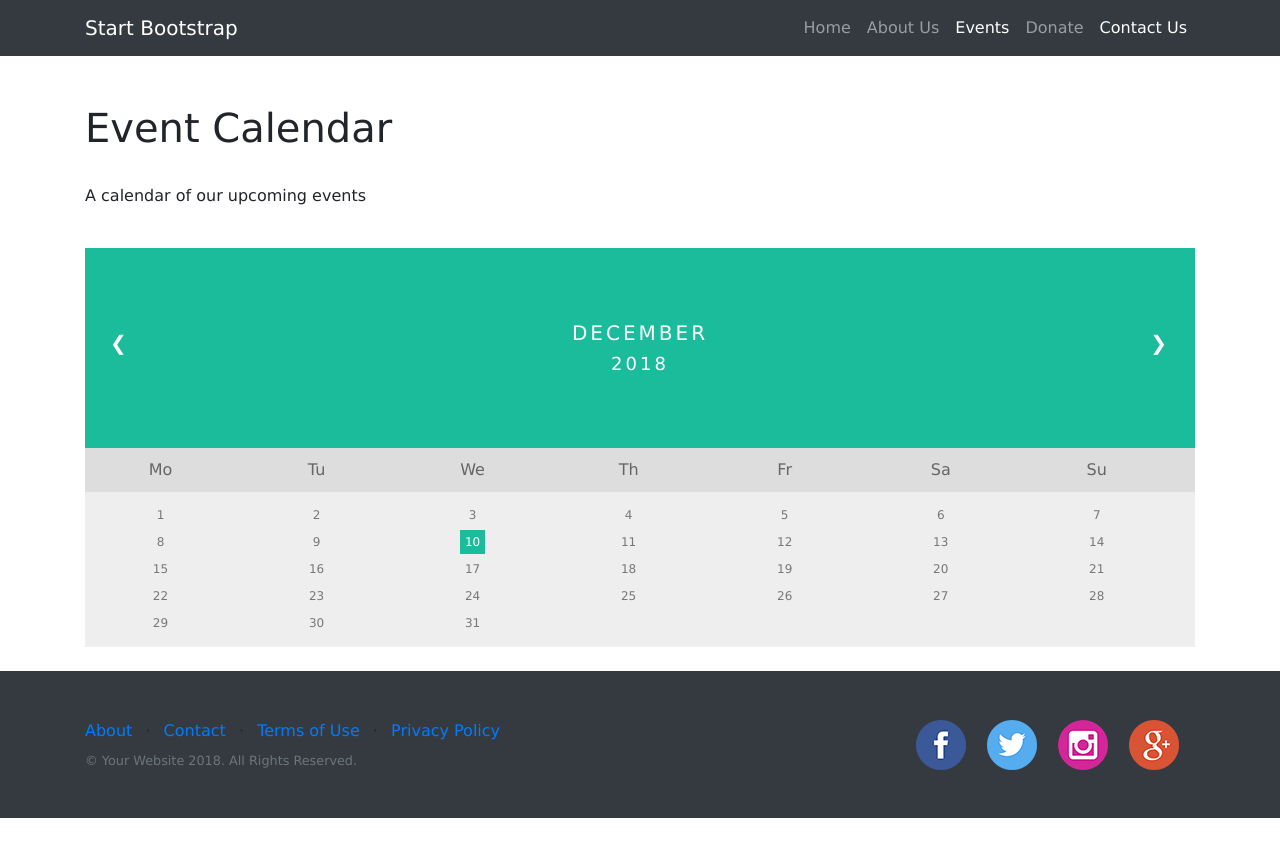
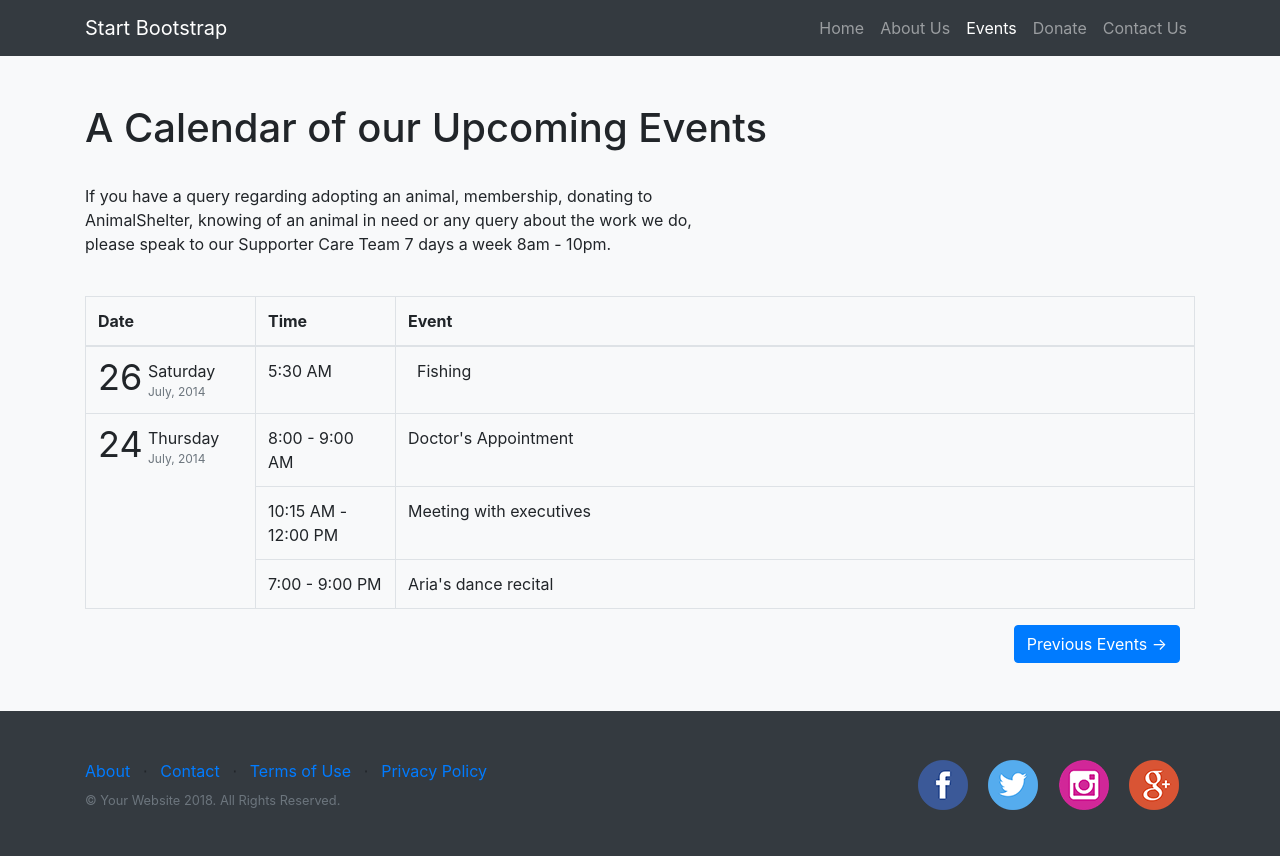
Before and after one commit to Minathema/AnimalShelter, a website: page events.html in a window 1280 px wide. Before the commit the page ends 818 px from the top, so only its background shows below. Drawn offline with Linux system fonts and the light colour scheme.

Commit message:
added different calendar template, needs work.

```diff
--- a/css/calendar.css
+++ b/css/calendar.css
@@ -1,73 +1,28 @@
-ul {list-style-type: none;}
-body {font-family: Verdana, sans-serif;}
+.agenda {  }
 
-/* Month header */
-.month {
-    padding: 70px 25px;
-    width: 100%;
-    background: #1abc9c;
-    text-align: center;
+/* Dates */
+.agenda .agenda-date { width: 170px; }
+.agenda .agenda-date .dayofmonth {
+  width: 40px;
+  font-size: 36px;
+  line-height: 36px;
+  float: left;
+  text-align: right;
+  margin-right: 10px;
+}
+.agenda .agenda-date .shortdate {
+  font-size: 0.75em;
 }
 
-/* Month list */
-.month ul {
-    margin: 0;
-    padding: 0;
+
+/* Times */
+.agenda .agenda-time { width: 140px; }
+
+
+/* Events */
+.agenda .agenda-events {  }
+.agenda .agenda-events .agenda-event {  }
+
+@media (max-width: 767px) {
+
 }
-
-.month ul li {
-    color: white;
-    font-size: 20px;
-    text-transform: uppercase;
-    letter-spacing: 3px;
-}
-
-/* Previous button inside month header */
-.month .prev {
-    float: left;
-    padding-top: 10px;
-}
-
-/* Next button */
-.month .next {
-    float: right;
-    padding-top: 10px;
-}
-
-/* Weekdays (Mon-Sun) */
-.weekdays {
-    margin: 0;
-    padding: 10px 0;
-    background-color:#ddd;
-}
-
-.weekdays li {
-    display: inline-block;
-    width: 13.6%;
-    color: #666;
-    text-align: center;
-}
-
-/* Days (1-31) */
-.days {
-    padding: 10px 0;
-    background: #eee;
-    margin: 0;
-}
-
-.days li {
-    list-style-type: none;
-    display: inline-block;
-    width: 13.6%;
-    text-align: center;
-    margin-bottom: 5px;
-    font-size:12px;
-    color: #777;
-}
-
-/* Highlight the "current" day */
-.days li .active {
-    padding: 5px;
-    background: #1abc9c;
-    color: white !important
-}
--- a/events.html
+++ b/events.html
@@ -12,10 +12,10 @@
 
     <!-- Bootstrap core CSS -->
     <link href="vendor/bootstrap/css/bootstrap.min.css" rel="stylesheet">
+    <link href="css/calendar.css" rel="stylesheet">
 
     <!-- Custom styles for this template -->
     <link href="css/half-slider.css" rel="stylesheet">
-    <link rel="stylesheet" type="text/css" href="css/calendar.css">
 
   </head>
 
@@ -44,7 +44,7 @@
             <li class="nav-item">
               <a class="nav-link" href="#">Donate</a>
             </li>
-            <li class="nav-item active">
+            <li class="nav-item">
               <a class="nav-link" href="#">Contact Us</a>
             </li>
           </ul>
@@ -54,76 +54,99 @@
 
 
 <!--Calendar-->
-<div class="container">
+<section class="contact bg-light">
   <br>
   <br>
-
-  <h1>Event Calendar</h1>
+  <div class="container">
+    <h1>A Calendar of our Upcoming Events</h1>
     <br>
     <div class="row">
       <div class="col-md-7">
-      <p class="text-left">A calendar of our upcoming events</p>
+        <p class="text-left">If you have a query regarding adopting an animal, membership, donating to AnimalShelter,
+          knowing of an animal in need or any query about the work we do,
+           please speak to our Supporter Care Team 7 days a week 8am - 10pm.</p>
            <br>
        </div>
      </div>
 
-<div class="month">
-<ul>
-  <li class="prev">&#10094;</li>
-  <li class="next">&#10095;</li>
-  <li>
-    December<br>
-    <span style="font-size:18px">2018</span>
-  </li>
-</ul>
+
+  <div class="agenda">
+      <div class="table-responsive">
+          <table class="table table-condensed table-bordered">
+              <thead>
+                  <tr>
+                      <th>Date</th>
+                      <th>Time</th>
+                      <th>Event</th>
+                  </tr>
+              </thead>
+              <tbody>
+                  <!-- Single event in a single day -->
+                  <tr>
+                      <td class="agenda-date" class="active" rowspan="1">
+                          <div class="dayofmonth">26</div>
+                          <div class="dayofweek">Saturday</div>
+                          <div class="shortdate text-muted">July, 2014</div>
+                      </td>
+                      <td class="agenda-time">
+                          5:30 AM
+                      </td>
+                      <td class="agenda-events">
+                          <div class="agenda-event">
+                              <i class="glyphicon glyphicon-repeat text-muted" title="Repeating event"></i>
+                              Fishing
                           </div>
+                      </td>
+                  </tr>
 
-<ul class="weekdays">
-<li>Mo</li>
-<li>Tu</li>
-<li>We</li>
-<li>Th</li>
-<li>Fr</li>
-<li>Sa</li>
-<li>Su</li>
-</ul>
-
-<ul class="days">
-<li>1</li>
-<li>2</li>
-<li>3</li>
-<li>4</li>
-<li>5</li>
-<li>6</li>
-<li>7</li>
-<li>8</li>
-<li>9</li>
-<li><span class="active">10</span></li>
-<li>11</li>
-<li>12</li>
-<li>13</li>
-<li>14</li>
-<li>15</li>
-<li>16</li>
-<li>17</li>
-<li>18</li>
-<li>19</li>
-<li>20</li>
-<li>21</li>
-<li>22</li>
-<li>23</li>
-<li>24</li>
-<li>25</li>
-<li>26</li>
-<li>27</li>
-<li>28</li>
-<li>29</li>
-<li>30</li>
-<li>31</li>
-</ul>
-
+                  <!-- Multiple events in a single day (note the rowspan) -->
+                  <tr>
+                      <td class="agenda-date" class="active" rowspan="3">
+                          <div class="dayofmonth">24</div>
+                          <div class="dayofweek">Thursday</div>
+                          <div class="shortdate text-muted">July, 2014</div>
+                      </td>
+                      <td class="agenda-time">
+                          8:00 - 9:00 AM
+                      </td>
+                      <td class="agenda-events">
+                          <div class="agenda-event">
+                              Doctor's Appointment
+                          </div>
+                      </td>
+                  </tr>
+                  <tr>
+                      <td class="agenda-time">
+                          10:15 AM - 12:00 PM
+                      </td>
+                      <td class="agenda-events">
+                          <div class="agenda-event">
+                              Meeting with executives
+                          </div>
+                      </td>
+                  </tr>
+                  <tr>
+                      <td class="agenda-time">
+                          7:00 - 9:00 PM
+                      </td>
+                      <td class="agenda-events">
+                          <div class="agenda-event">
+                              Aria's dance recital
+                          </div>
+                      </td>
+                  </tr>
+              </tbody>
+          </table>
+      </div>
+  </div>
+  <div class="clearfix col-lg-12 col-md-6 mb-4">
+    <a class="btn btn-primary float-right" href="#">Previous Events &rarr;</a>
+  </div>
+</div>
 <br>
 </div>
+</section>
+
 
 
 
```
Also changed, not shown: img/clients1.png (added). Lines whose indentation alone changed are shown as unchanged.
